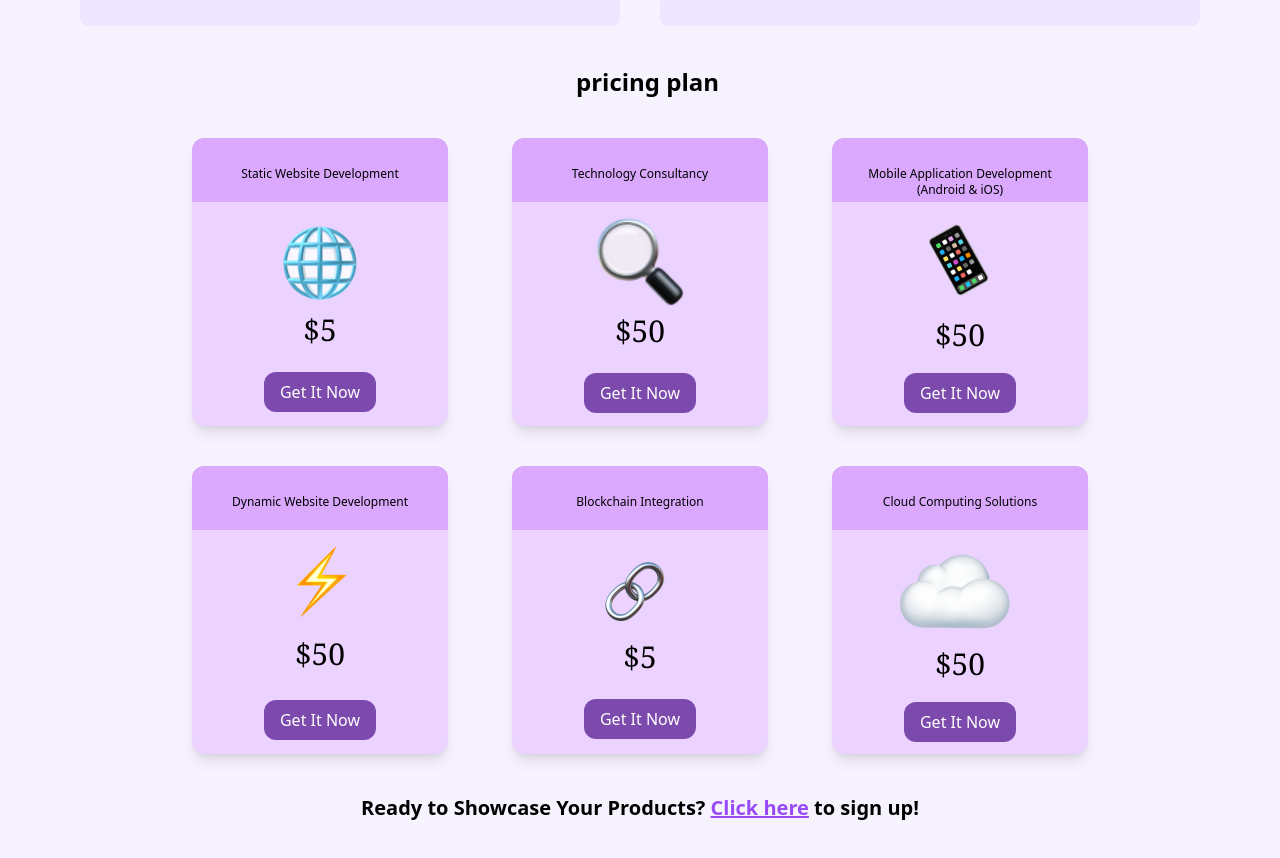
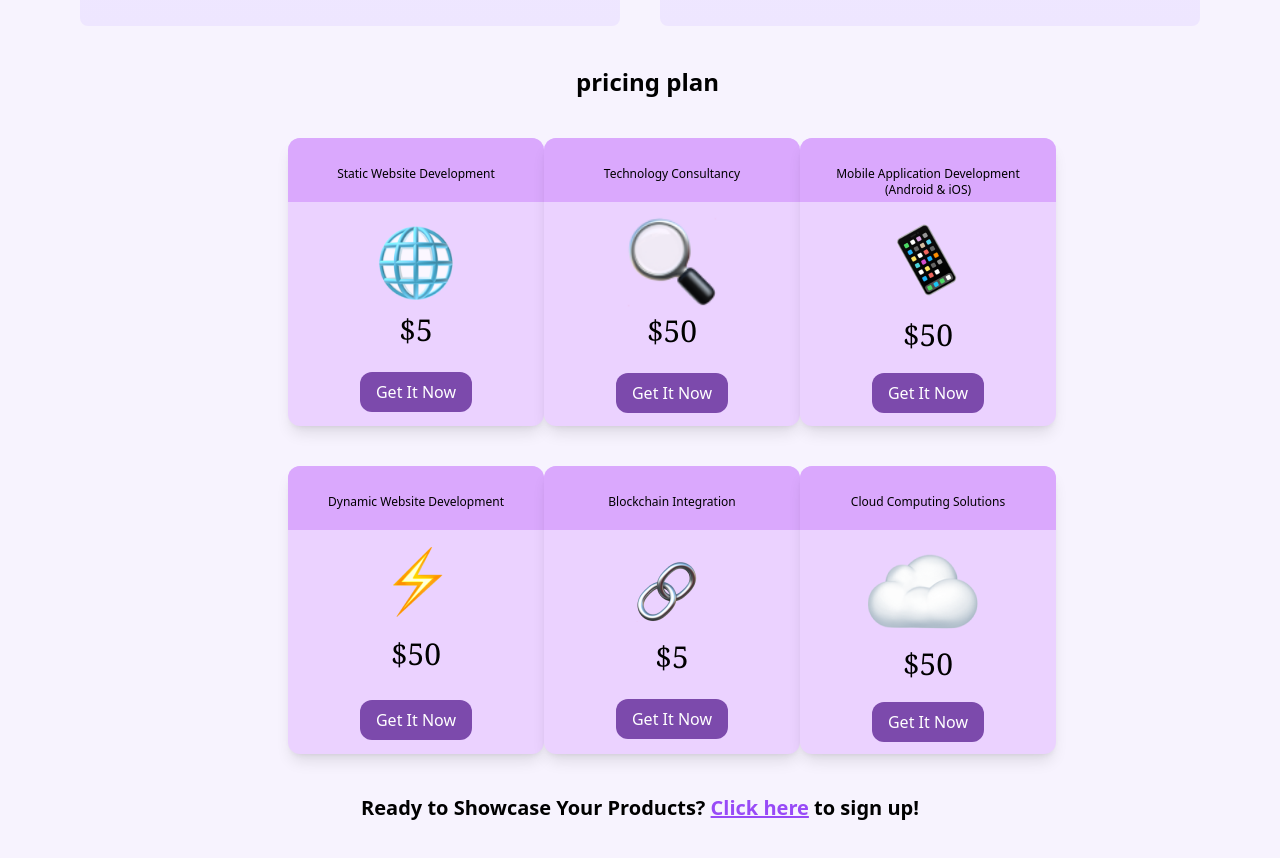
Before and after one commit to Heryakos-Technology/heryakos-static-page, a Vue app: page /ServicePage in a window 1280 px wide. Shown: the part 3160-4018 px from the top of the page. Built offline with nearby package versions, Linux system fonts and the light colour scheme.

Commit message:
modification of fonts in the service page

```diff
--- a/src/App.vue
+++ b/src/App.vue
@@ -4,10 +4,11 @@ import HelloWorld from './components/HelloWorld.vue'
 </script>
 
 <template>
-<div class="max-w-[1280px] mx-auto">
+    <RouterView />
+<!-- <div class="max-w-[1280px] mx-auto">
 
-  <RouterView />
-</div>
+
+</div> -->
 
 </template>
 <style>
--- a/src/views/ServicePage.vue
+++ b/src/views/ServicePage.vue
@@ -32,7 +32,7 @@
         Static Website Development
       </h2>
       <p class="text-sm text-center font-serif">
-        <span class="text-blue-500">🌐</span> "Beautifully Crafted Websites That Speak for Your Brand"
+        <span class="text-blue-500 text-lg">🌐</span> "Beautifully Crafted Websites That Speak for Your Brand"
       </p>
       <p class="ml-6 mb-4 w-80 text-center">
         We design fast, secure, visually stunning static websites ideal for portfolios, landing pages, and informational platforms. Our static websites ensure top performance with minimal maintenance.
@@ -45,7 +45,7 @@
         Technology Consultancy
       </h2>
       <p class="text-sm text-center font-serif mb-2">
-        <span class="text-blue-500">🔍</span> "Empowering Ideas with the Right Technology"
+        <span class="text-blue-500 text-lg">🔍</span> "Empowering Ideas with the Right Technology"
       </p>
       <p class="ml-6 mb-4 w-80 text-center">
         We provide expert guidance to help you choose the right technologies and strategies for your business. From project planning to tech stack selection, we ensure you make informed decisions that lead to success.
@@ -90,7 +90,7 @@
         Mobile Application Development (Android & iOS)
       </h2>
       <p class="text-sm text-center font-serif mb-2">
-        <span class="text-blue-500">📱</span> "Seamless Mobile Experiences at Your Fingertips"
+        <span class="text-blue-500 text-lg">📱</span> "Seamless Mobile Experiences at Your Fingertips"
       </p>
       <p class="ml-6 mb-4 w-80 text-center">
         Reach a wider audience with intuitive and responsive mobile applications. We specialize in building high-performance Android and iOS apps with offline capabilities and real-time data sync for maximum user engagement.
@@ -103,7 +103,7 @@
         Dynamic Website Development
       </h2>
       <p class="text-sm text-center font-serif mb-2">
-        <span class="text-blue-500">⚡</span> "Interactive Web Solutions That Engage and Convert"
+        <span class="text-blue-500 text-lg">⚡</span> "Interactive Web Solutions That Engage and Convert"
       </p>
       <p class="ml-6 mb-4 w-80 text-center">
         Transform your online presence with feature-rich, dynamic websites that adapt to user interactions. We build scalable platforms with powerful backends tailored for e-commerce, blogs, and web applications.
@@ -148,7 +148,7 @@
         Blockchain Integration
       </h2>
       <p class="text-sm text-center font-serif mb-2">
-        <span class="text-blue-500">🔗 </span> "Future-Proof Your Business with Blockchain"
+        <span class="text-blue-500 text-lg">🔗 </span> "Future-Proof Your Business with Blockchain"
       </p>
       <p class="ml-6 mb-4 w-80 text-center">
         Leverage the power of blockchain for secure transactions, smart contracts, and decentralized applications. We integrate blockchain solutions tailored to your business needs, ensuring transparency and trust.
@@ -161,7 +161,7 @@
         Cloud Computing Solutions
       </h2>
       <p class="text-sm text-center font-serif mb-2">
-        <span class="text-gray-500">☁ </span> "Scalable, Secure, and Reliable Cloud Solutions"
+        <span class="text-gray-500 text-lg">☁ </span> "Scalable, Secure, and Reliable Cloud Solutions"
       </p>
       <p class="ml-6 mb-4 w-80 text-center">
         Optimize your business operations with our cloud computing services. We offer cloud integration, migration, and management solutions that ensure scalability, data security, and high availability.
@@ -300,7 +300,7 @@
 
     <!-- desktop size for pricing section -->
     <div class="hidden md:block section two">
-      <div class="flex px-40">
+      <div class="flex px-72">
         <div class="bg-[#EBD2FF] rounded-xl p-6 w-64 mx-auto shadow-lg h-72">
           <div class="bg-[#DAA8FD] w-64 h-16 py-7 rounded-tr-xl rounded-tl-xl -ml-6 -mt-6">
             <h2 class="text-center text-xs font-medium">Static Website Development</h2>
@@ -347,7 +347,7 @@
     </div>
 
     <div class="hidden md:block section two flex mt-10 mb-10">
-      <div class="flex px-40">
+      <div class="flex px-72">
         <div class="bg-[#EBD2FF] rounded-xl p-6 w-64 mx-auto shadow-lg h-72">
           <div class="bg-[#DAA8FD] w-64 h-16 py-7 rounded-tr-xl rounded-tl-xl -ml-6 -mt-6">
             <h2 class="text-center text-xs font-medium">Dynamic Website Development</h2>
```
